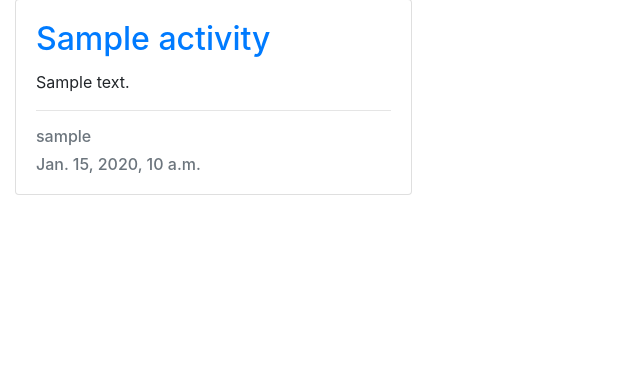
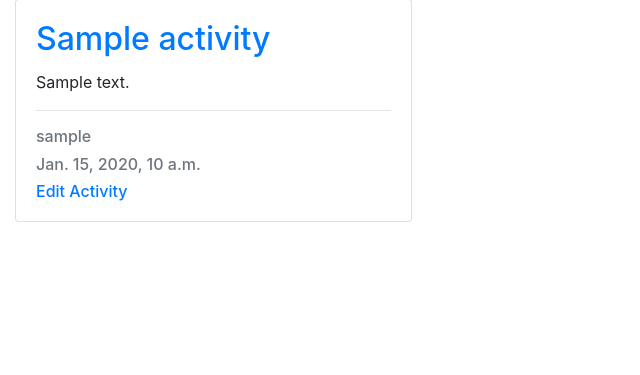
Before and after one commit to tymaestro/The-Sweat-Life, a Django app: page / in a window 1280 px wide. Shown: the part 73-448 px from the top of the page, without its empty margins (0-640 px from the left). Run offline with Django 3.2, Linux system fonts and the light colour scheme; tables that the repository leaves empty hold one stand-in row (values such as "Sample post"); some libraries are stand-ins or nearby versions.

Commit message:
add fields to UpdateActivity view and corresponding url in index.html

```diff
--- a/posts/views.py
+++ b/posts/views.py
@@ -29,6 +29,7 @@ class CreateActivity(generic.CreateView):
 class UpdateActivity(generic.UpdateView):
     model = Activity
     template_name = "update_activity.html"
+    fields = ('title', 'content', 'excerpt')
 
 
 class DeleteActivity(generic.DeleteView):
--- a/templates/index.html
+++ b/templates/index.html
@@ -18,6 +18,7 @@
                             <hr />
                             <p class="card-text text-muted h6">{{ activity.athlete }}</p>
                             <p class="card-text text-muted h6">{{ activity.pub_date }}</p>
+                            <p class="card-text text-muted h6"><a href="{% url 'update_activity' activity.pk %}">Edit Activity</a></p>
                         </div>
                     </div>
                 </div>
```
